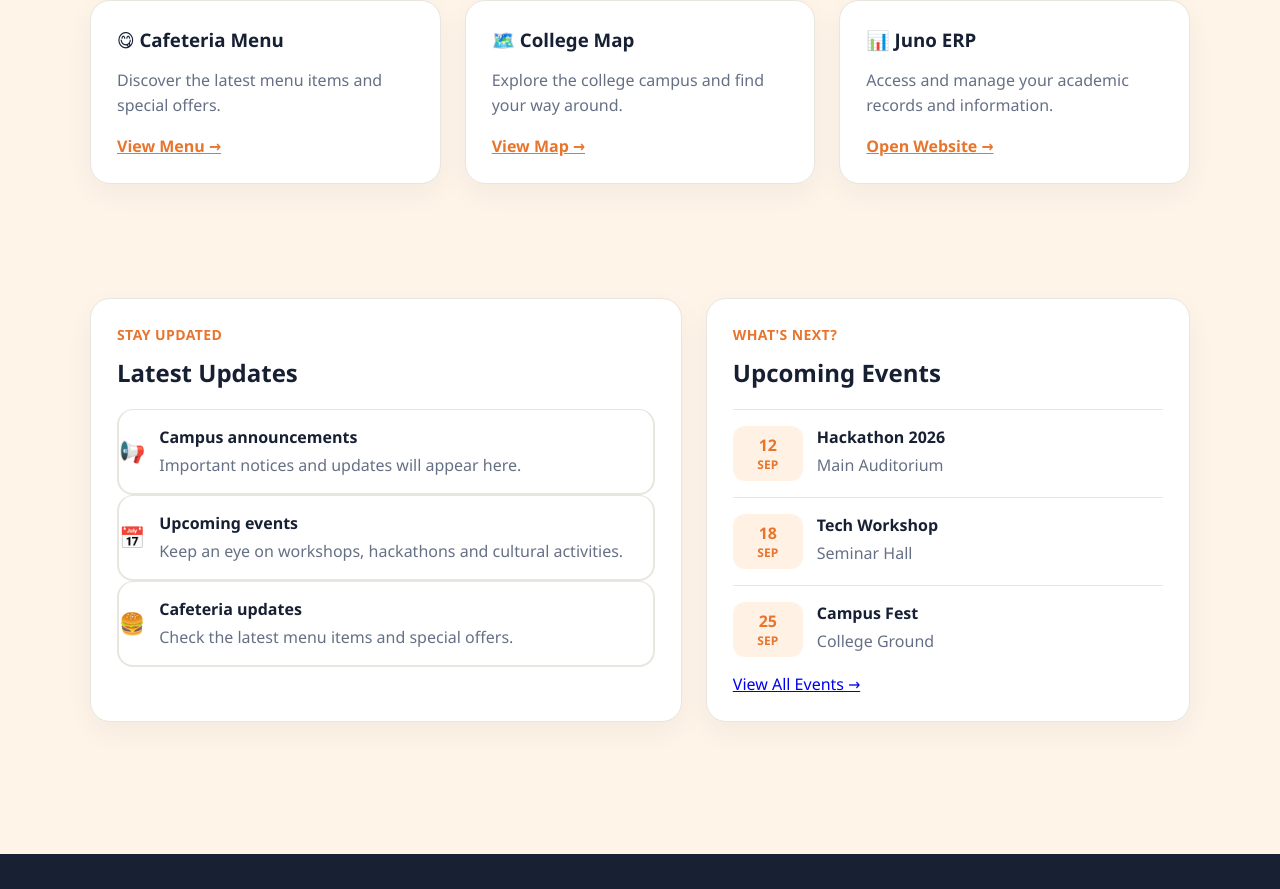
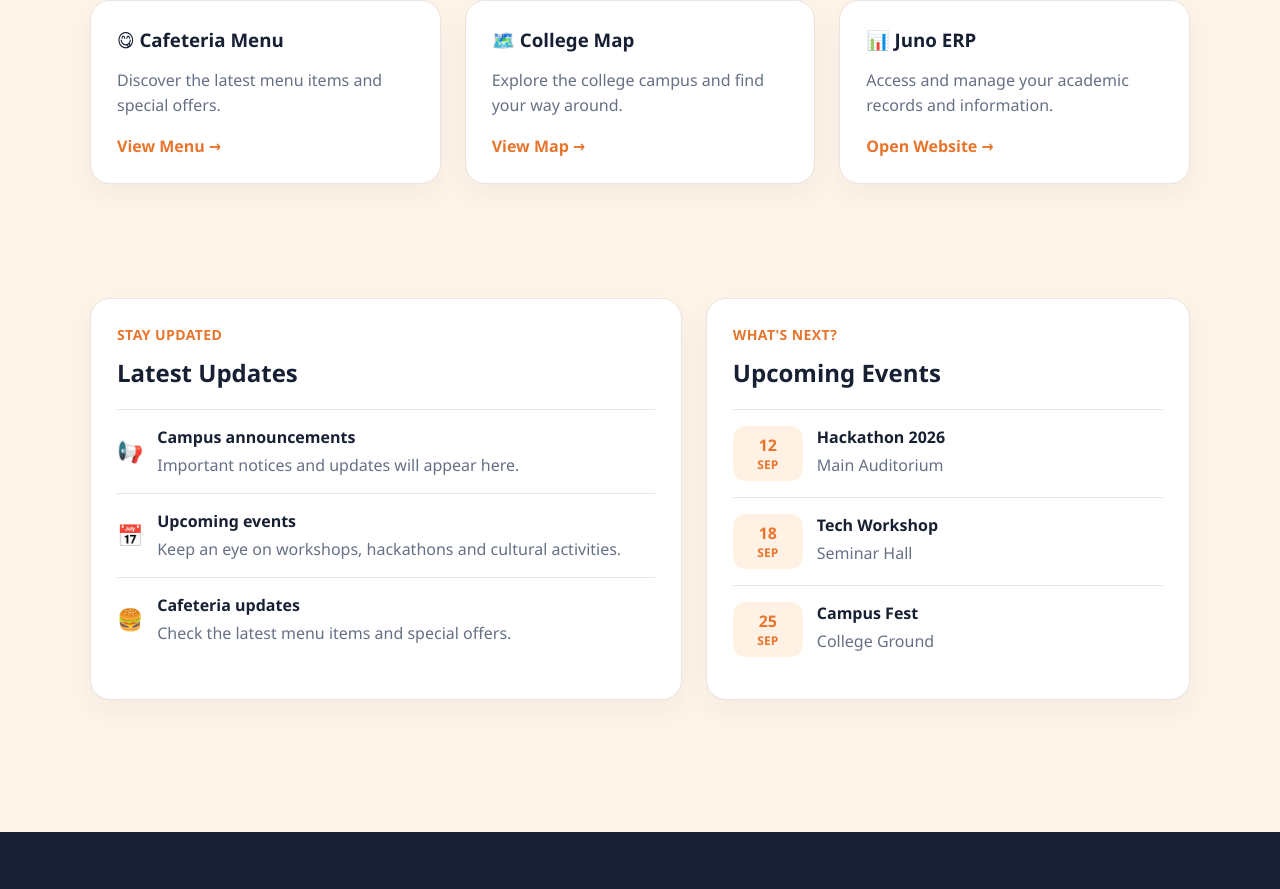
Before and after one commit to Sahilj-770/Campus-Connect, a plain HTML site: page Main/dashboard.html in a window 1280 px wide. Shown: the part 1209-2098 px from the top of the page. Drawn offline with Linux system fonts and the light colour scheme.

Commit message:
visual upgrades

```diff
--- a/Main/dashboard.css
+++ b/Main/dashboard.css
@@ -141,6 +141,10 @@
   margin-bottom: 22px;
 }
 
+.link{
+  text-decoration: none;
+}
+
 .dashboard-section .section-heading > p {
   color: var(--text-muted);
 }
--- a/Main/dashboard.html
+++ b/Main/dashboard.html
@@ -139,9 +139,6 @@
         <div class="event-item">
           <div class="event-date"><strong>25</strong><span>SEP</span></div>
           <div><strong>Campus Fest</strong><p>College Ground</p></div>
-        </div>
-        <a href="events.html" class="link">View All Events →</a>
-      </div>
     </section>
   </main>
 
--- a/Main/style.css
+++ b/Main/style.css
@@ -282,8 +282,6 @@ body {
   gap: 16px;
   padding: 18px 22px;
   background: white;
-  border: 2px solid var(--border);
-  border-radius: 16px;
 }
 
 .update-item > span {
```
